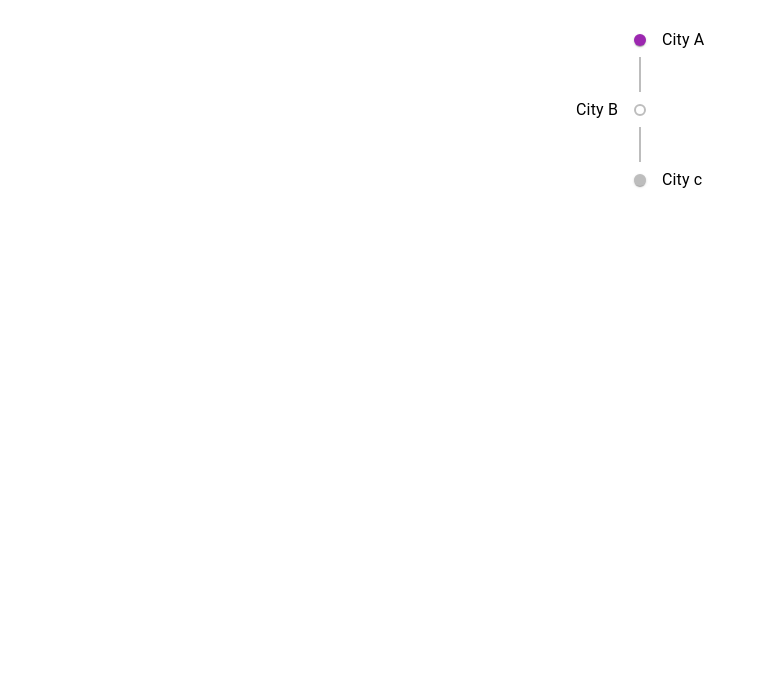
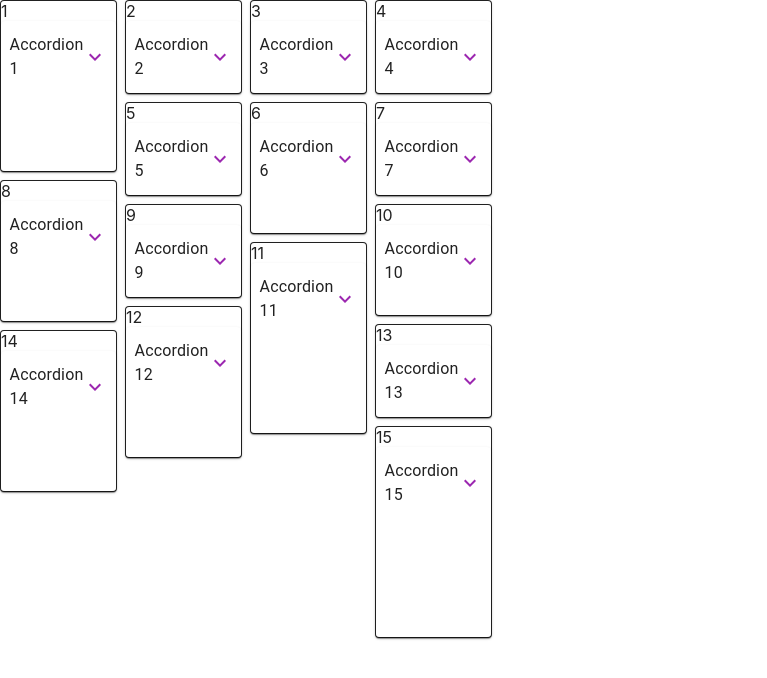
Before and after one commit to tehaamhashmi7/Everything-in-Material-UI, a React (Create React App) app: page / in a window 1280 px wide. Shown: the top 678 px of the page, without its empty margins (0-767 px from the left). Built offline with nearby package versions, Linux system fonts and the light colour scheme.

Commit message:
Masonry Component

```diff
--- a/src/App.tsx
+++ b/src/App.tsx
@@ -3,7 +3,7 @@
 import { Snackbar } from '@mui/material';
 import React from 'react';
 import './App.css';
-import TimelineComponent from './components/35-TimelineComponent';
+import MasonryComponet from './components/36-MasonryComponet';
 
 // import MuiTypography from './components/MuiTypography';
 // import Buttons from './components/2-Buttons';
@@ -38,6 +38,7 @@
 // import SkeletonComponent from './components/32-SkeletonComponent';
 // import LoadingButtonComponent from './components/33-LoadingButton';
 // import TabComponent from './components/34-TabComponen';
+// import TimelineComponent from './components/35-TimelineComponent';
 
 function App() {
   return (
@@ -75,7 +76,8 @@
       {/* <SkeletonComponent /> */}
       {/* <LoadingButtonComponent /> */}
       {/* <TabComponent /> */}
-      <TimelineComponent />
+      {/* <TimelineComponent /> */}
+      <MasonryComponet />
     </div>
 
   );
--- /dev/null
+++ b/src/components/36-MasonryComponet.tsx
@@ -0,0 +1,41 @@
+import { Masonry } from "@mui/lab";
+import { Accordion, AccordionDetails, AccordionSummary, Box, Paper, Typography } from "@mui/material";
+import React from "react";
+import ExpandMoreIcon from '@mui/icons-material/ExpandMore';
+
+function MasonryComponet() {
+  const heights = [
+    150, 30, 50, 60, 40, 110, 20, 120, 70, 90, 170, 130, 10, 140, 190,
+  ];
+
+  return (
+    <Box sx={{ width: 500, minHeight: 400 }}>
+      <Masonry columns={4} spacing={1}>
+        {heights.map((height, index) => {
+          return (
+            <Paper
+              key={index}
+              sx={{
+                // display: "flex",
+                // justifyContent: "center",
+                // alignItems: "center",
+                // height,
+                border: "1px solid",
+              }}
+            >
+              {index + 1}
+              <Accordion sx={{minHeight: height}}>
+                    <AccordionSummary expandIcon={<ExpandMoreIcon color="secondary"/>}>
+                        <Typography>Accordion {index+1}</Typography>
+                    </AccordionSummary>
+                    <AccordionDetails>Content</AccordionDetails>
+              </Accordion>
+            </Paper>
+          );
+        })}
+      </Masonry>
+    </Box>
+  );
+}
+
+export default MasonryComponet;
```
